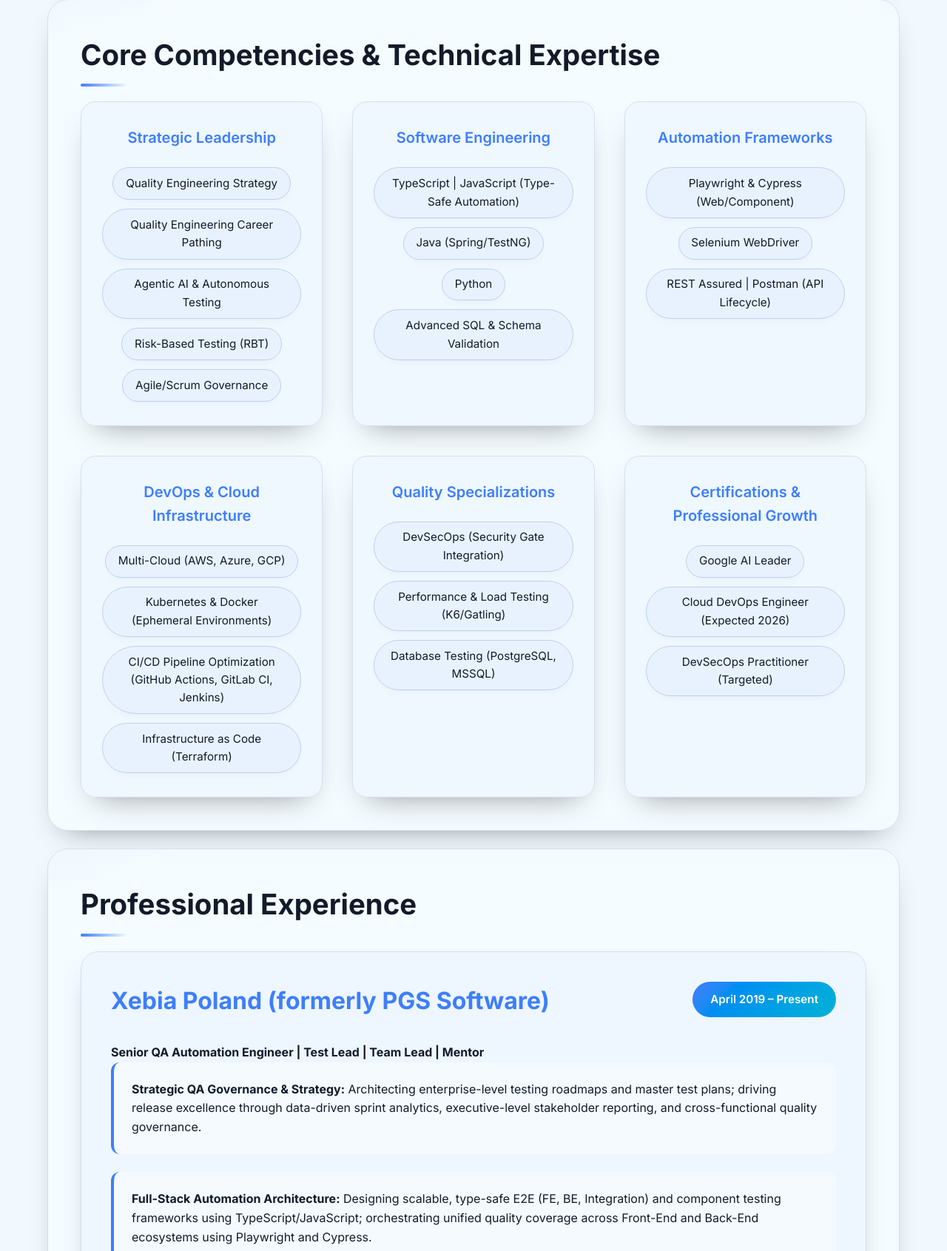
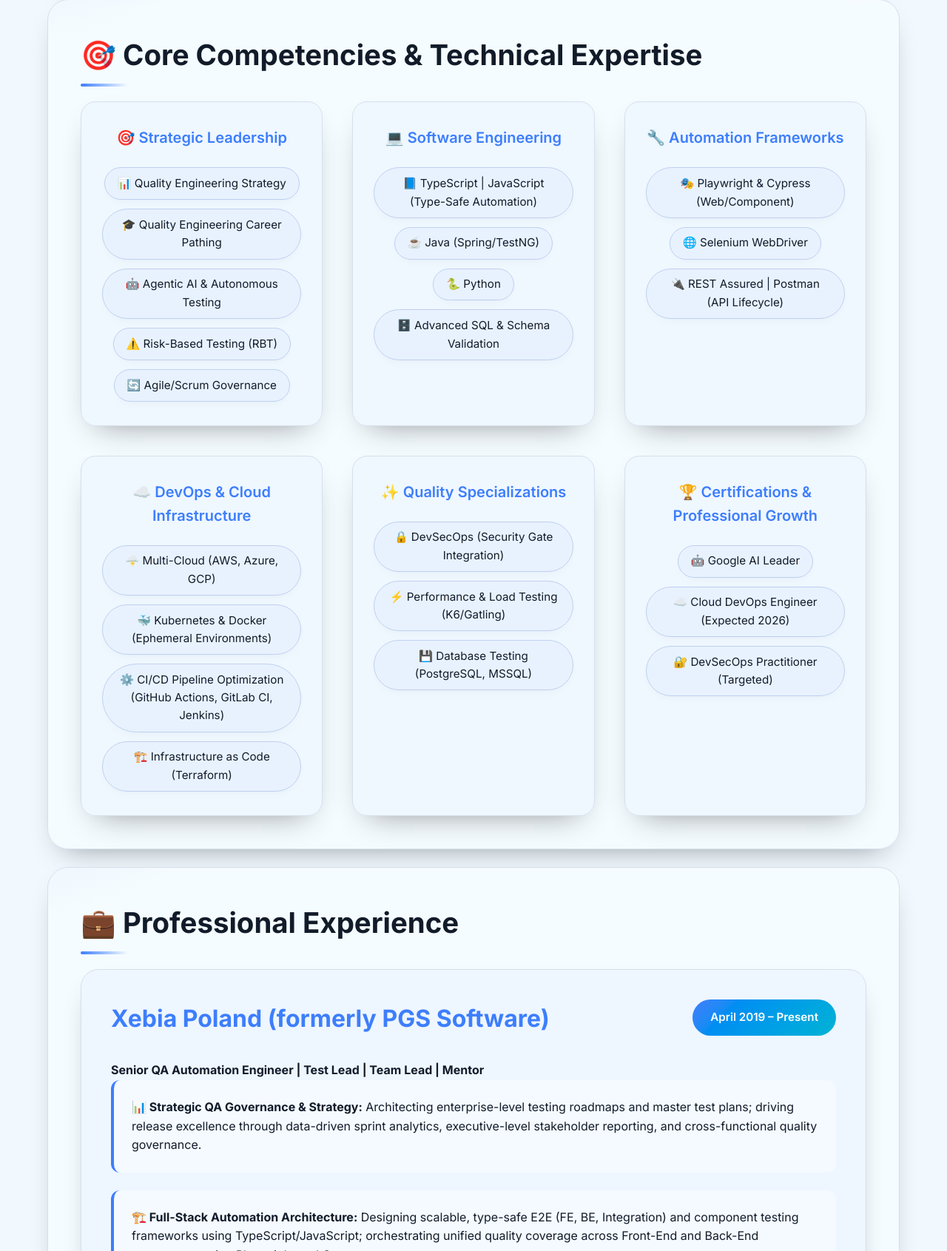
Before and after one commit to DlgSHi/dlgshi.github.io, a plain HTML site: page index.html in a window 1280 px wide. Shown: the part 1109-2800 px from the top of the page at 74% size. Drawn offline with Linux system fonts and the light colour scheme.

Commit message:
feat: Add emojis to navigation links, section titles, and key descriptions for enhanced visual appeal.

```diff
--- a/index.html
+++ b/index.html
@@ -14,12 +14,12 @@
 <body>
     <header class="header">
         <ul class="nav-links" aria-hidden="true">
-            <li><a href="#home">Home</a></li>
-            <li><a href="#about">About Me</a></li>
-            <li><a href="#skills">Core Competencies</a></li>
-            <li><a href="#experience">Professional Experience</a></li>
-            <li><a href="#projects">Open Source Projects</a></li>
-            <li><a href="#contact">Get In Touch</a></li>
+            <li><a href="#home">🏠 Home</a></li>
+            <li><a href="#about">👨‍💻 About Me</a></li>
+            <li><a href="#skills">🎯 Core Competencies</a></li>
+            <li><a href="#experience">💼 Professional Experience</a></li>
+            <li><a href="#projects">🚀 Open Source Projects</a></li>
+            <li><a href="#contact">📬 Get In Touch</a></li>
         </ul>
         </nav>
     </header>
@@ -44,8 +44,8 @@
                     </div>
                 </div>
                 <div class="hero-text">
-                    <p class="hero-subtitle">Senior Automation QA Leader • Playwright & Cypress Mentor and Expert</p>
-                    <p class="hero-tagline">Google AI Leader • CI/CD Orchestrator • DevSecOps Fundamentals & Cloud
+                    <p class="hero-subtitle">🎖️ Senior Automation QA Leader • 🎭 Playwright & Cypress Mentor and Expert</p>
+                    <p class="hero-tagline">🤖 Google AI Leader • ⚙️ CI/CD Orchestrator • 🔒 DevSecOps Fundamentals & ☁️ Cloud
                         Engineering (WSB Merito in progress)</p>
                     <p>
                         10+ years architecting high-resilience software through scalable automation, type-safe
@@ -55,8 +55,8 @@
                         and cross-functional engineering excellence.
                     </p>
                     <div class="hero-buttons">
-                        <a href="#experience" class="btn primary">Executive Experience</a>
-                        <a href="#projects" class="btn secondary">Architecture Portfolio</a>
+                        <a href="#experience" class="btn primary">💼 Executive Experience</a>
+                        <a href="#projects" class="btn secondary">🏗️ Architecture Portfolio</a>
                     </div>
                 </div>
             </div>
@@ -65,7 +65,7 @@
 
     <main class="bento-grid">
         <section id="about" class="about bento-card bento-12">
-            <h2>About Me</h2>
+            <h2>👨‍💻 About Me</h2>
             <div class="about-content">
                 <div class="about-text">
                     <p>I design and lead scalable test automation platforms that reduce release risk and improve
@@ -80,70 +80,70 @@
         </section>
 
         <section id="skills" class="skills bento-card bento-12">
-            <h2>Core Competencies & Technical Expertise</h2>
+            <h2>🎯 Core Competencies & Technical Expertise</h2>
             <div class="skills-grid">
                 <div class="skill-group">
-                    <h4>Strategic Leadership</h4>
+                    <h4>🎯 Strategic Leadership</h4>
                     <div class="skill-tags">
-                        <span>Quality Engineering Strategy</span>
-                        <span>Quality Engineering Career Pathing</span>
-                        <span>Agentic AI & Autonomous Testing</span>
-                        <span>Risk-Based Testing (RBT)</span>
-                        <span>Agile/Scrum Governance</span>
+                        <span>📊 Quality Engineering Strategy</span>
+                        <span>🎓 Quality Engineering Career Pathing</span>
+                        <span>🤖 Agentic AI & Autonomous Testing</span>
+                        <span>⚠️ Risk-Based Testing (RBT)</span>
+                        <span>🔄 Agile/Scrum Governance</span>
                     </div>
                 </div>
 
                 <div class="skill-group">
-                    <h4>Software Engineering</h4>
+                    <h4>💻 Software Engineering</h4>
                     <div class="skill-tags">
-                        <span>TypeScript | JavaScript (Type-Safe Automation)</span>
-                        <span>Java (Spring/TestNG)</span>
-                        <span>Python</span>
-                        <span>Advanced SQL & Schema Validation</span>
+                        <span>📘 TypeScript | JavaScript (Type-Safe Automation)</span>
+                        <span>☕ Java (Spring/TestNG)</span>
+                        <span>🐍 Python</span>
+                        <span>🗄️ Advanced SQL & Schema Validation</span>
                     </div>
                 </div>
 
                 <div class="skill-group">
-                    <h4>Automation Frameworks</h4>
+                    <h4>🔧 Automation Frameworks</h4>
                     <div class="skill-tags">
-                        <span>Playwright & Cypress (Web/Component)</span>
-                        <span>Selenium WebDriver</span>
-                        <span>REST Assured | Postman (API Lifecycle)</span>
+                        <span>🎭 Playwright & Cypress (Web/Component)</span>
+                        <span>🌐 Selenium WebDriver</span>
+                        <span>🔌 REST Assured | Postman (API Lifecycle)</span>
                     </div>
                 </div>
 
                 <div class="skill-group">
-                    <h4>DevOps & Cloud Infrastructure</h4>
+                    <h4>☁️ DevOps & Cloud Infrastructure</h4>
                     <div class="skill-tags">
-                        <span>Multi-Cloud (AWS, Azure, GCP)</span>
-                        <span>Kubernetes & Docker (Ephemeral Environments)</span>
-                        <span>CI/CD Pipeline Optimization (GitHub Actions, GitLab CI, Jenkins)</span>
-                        <span>Infrastructure as Code (Terraform)</span>
+                        <span>🌩️ Multi-Cloud (AWS, Azure, GCP)</span>
+                        <span>🐳 Kubernetes & Docker (Ephemeral Environments)</span>
+                        <span>⚙️ CI/CD Pipeline Optimization (GitHub Actions, GitLab CI, Jenkins)</span>
+                        <span>🏗️ Infrastructure as Code (Terraform)</span>
                     </div>
                 </div>
 
                 <div class="skill-group">
-                    <h4>Quality Specializations</h4>
+                    <h4>✨ Quality Specializations</h4>
                     <div class="skill-tags">
-                        <span>DevSecOps (Security Gate Integration)</span>
-                        <span>Performance & Load Testing (K6/Gatling)</span>
-                        <span>Database Testing (PostgreSQL, MSSQL)</span>
+                        <span>🔒 DevSecOps (Security Gate Integration)</span>
+                        <span>⚡ Performance & Load Testing (K6/Gatling)</span>
+                        <span>💾 Database Testing (PostgreSQL, MSSQL)</span>
                     </div>
                 </div>
 
                 <div class="skill-group">
-                    <h4>Certifications & Professional Growth</h4>
+                    <h4>🏆 Certifications & Professional Growth</h4>
                     <div class="skill-tags">
-                        <span>Google AI Leader</span>
-                        <span>Cloud DevOps Engineer (Expected 2026)</span>
-                        <span>DevSecOps Practitioner (Targeted)</span>
+                        <span>🤖 Google AI Leader</span>
+                        <span>☁️ Cloud DevOps Engineer (Expected 2026)</span>
+                        <span>🔐 DevSecOps Practitioner (Targeted)</span>
                     </div>
                 </div>
             </div>
         </section>
 
         <section id="experience" class="experience bento-card bento-12">
-            <h2>Professional Experience</h2>
+            <h2>💼 Professional Experience</h2>
             <div class="exp-card">
                 <div class="exp-header">
                     <h3>Xebia Poland (formerly PGS Software)</h3>
@@ -152,33 +152,33 @@
                 <h4>Senior QA Automation Engineer | Test Lead | Team Lead | Mentor</h4>
                 <div class="exp-responsibilities">
                     <div class="resp-item">
-                        <strong>Strategic QA Governance & Strategy:</strong> Architecting enterprise-level testing
+                        <strong>📊 Strategic QA Governance & Strategy:</strong> Architecting enterprise-level testing
                         roadmaps
                         and master test plans; driving release excellence through data-driven sprint analytics,
                         executive-level stakeholder reporting, and cross-functional quality governance.
                     </div>
                     <div class="resp-item">
-                        <strong>Full-Stack Automation Architecture:</strong> Designing scalable, type-safe E2E (FE, BE,
+                        <strong>🏗️ Full-Stack Automation Architecture:</strong> Designing scalable, type-safe E2E (FE, BE,
                         Integration) and
                         component
                         testing frameworks using TypeScript/JavaScript; orchestrating unified quality coverage across
                         Front-End and Back-End ecosystems using Playwright and Cypress.
                     </div>
                     <div class="resp-item">
-                        <strong>DevOps & Continuous Delivery:</strong> Optimizing CI/CD integration via GitHub Actions
+                        <strong>⚙️ DevOps & Continuous Delivery:</strong> Optimizing CI/CD integration via GitHub Actions
                         and
                         Jenkins to enable seamless automated release gates, reducing deployment lead times and enhancing
                         pipeline reliability.
                     </div>
                     <div class="resp-item">
-                        <strong>Human Capital & Talent Development:</strong> Spearheading technical recruitment and
+                        <strong>👥 Human Capital & Talent Development:</strong> Spearheading technical recruitment and
                         Quality Engineering
                         hiring workflows; establishing department-wide upskilling programs and career-pathing
                         initiatives to
                         build high-performance engineering teams.
                     </div>
                     <div class="resp-item">
-                        <strong>Technical Mentorship & Advocacy:</strong> Cultivating a culture of engineering
+                        <strong>🎓 Technical Mentorship & Advocacy:</strong> Cultivating a culture of engineering
                         excellence by
                         designing Playwright/Cypress certification pathways and leading QA Communities of Practice to
                         standardize best practices across the organization.
@@ -188,7 +188,7 @@
         </section>
 
         <section id="projects" class="projects bento-card bento-12">
-            <h2>Open Source Contributions & Projects</h2>
+            <h2>🚀 Open Source Contributions & Projects</h2>
             <div class="projects-grid">
                 <div class="project-card featured">
                     <div class="oss-badge">Cypress OSS</div>
@@ -243,14 +243,14 @@
         </section>
 
         <section id="contact" class="contact bento-card bento-12">
-            <h2>Get In Touch</h2>
-            <p>Ready to discuss automation, DevOps, or mentoring opportunities?</p>
+            <h2>📬 Get In Touch</h2>
+            <p>Ready to discuss automation, DevOps, or mentoring opportunities? 💬</p>
             <div class="contact-links">
                 <a href="https://www.linkedin.com/in/igor-dlugosh-8614b075" target="_blank" class="contact-link">
-                    <span>LinkedIn</span>
+                    <span>💼 LinkedIn</span>
                 </a>
                 <a href="https://github.com/DlgSHi" target="_blank" class="contact-link">
-                    <span>GitHub</span>
+                    <span>🐙 GitHub</span>
                 </a>
             </div>
         </section>
```
Also changed, not shown: 2 other files.
